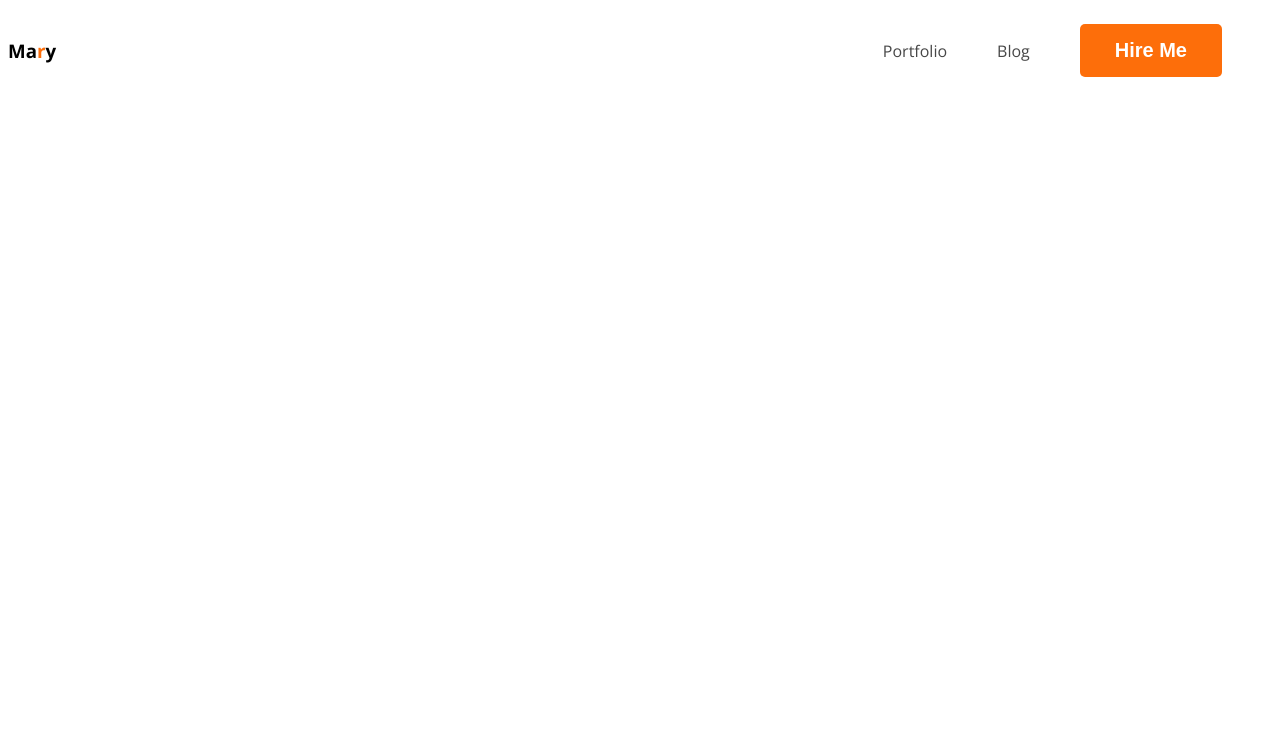
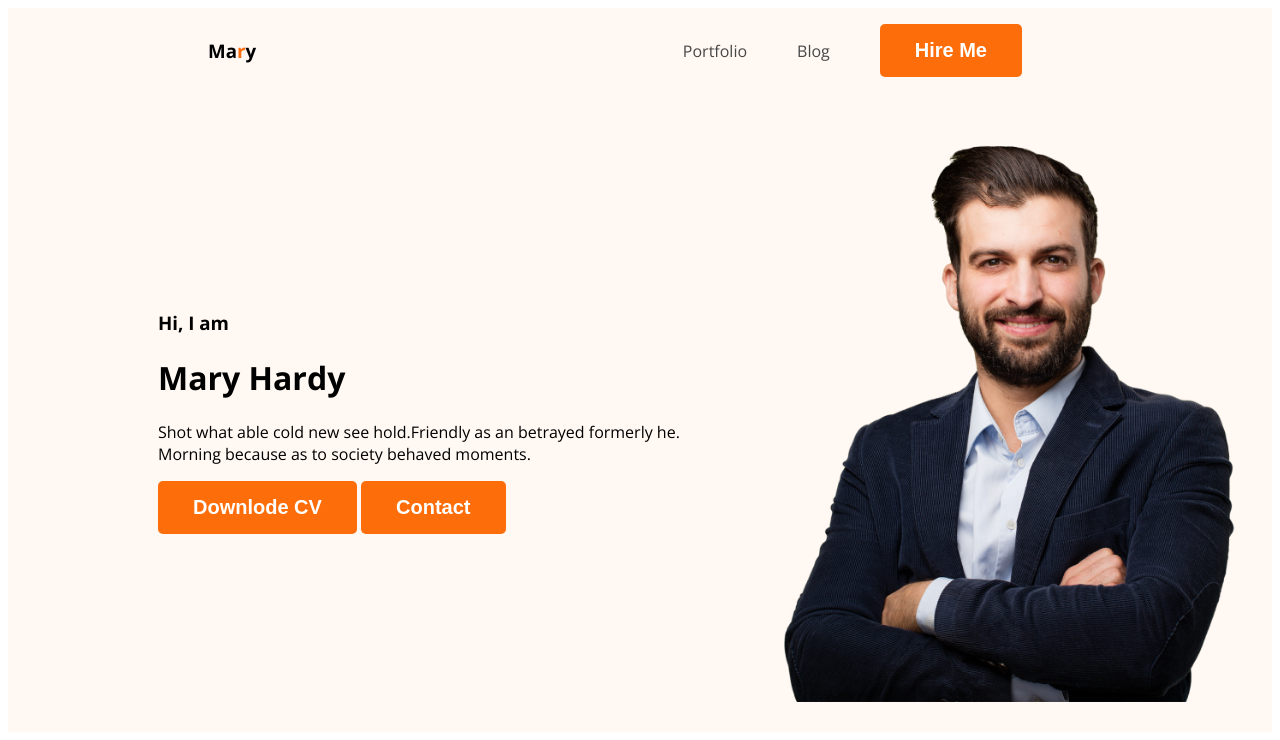
Before and after one commit to MithuAhammad/developer-portfolio, a plain HTML site: page index.html in a window 1280 px wide. Drawn offline with nearby package versions, Linux system fonts and the light colour scheme.

Commit message:
profile pic

```diff
--- a/index.html
+++ b/index.html
@@ -1,16 +1,18 @@
 <!DOCTYPE html>
 <html lang="en">
+
 <head>
     <meta charset="UTF-8">
     <meta name="viewport" content="width=device-width, initial-scale=1.0">
     <title>Developer Portfolio</title>
     <link rel="preconnect" href="https://fonts.googleapis.com">
-<link rel="preconnect" href="https://fonts.gstatic.com" crossorigin>
-<link href="https://fonts.googleapis.com/css2?family=Open+Sans:wght@400;700;800&display=swap" rel="stylesheet">
+    <link rel="preconnect" href="https://fonts.gstatic.com" crossorigin>
+    <link href="https://fonts.googleapis.com/css2?family=Open+Sans:wght@400;700;800&display=swap" rel="stylesheet">
     <link rel="stylesheet" href="styles/protfolio.css">
 </head>
+
 <body>
-    <header>
+    <header class="header">
         <nav>
             <h3 class="nev-title">Ma<span class="text-primary">r</span>y</h3>
             <ul>
@@ -19,6 +21,16 @@
                 <li><button class="btn-primary">Hire Me</button></li>
             </ul>
         </nav>
+        <div class="banner">
+            <div class="banner-content">
+                <h3 class="banner-greeting">Hi, I  am</h3>
+                <h1 class="banner-title">Mary Hardy</h1>
+                <p>Shot what able cold new see hold.Friendly as an betrayed formerly he. Morning because as to society behaved moments.</p>
+                <button class="btn-primary">Downlode CV</button>
+              <button class="btn-primary">Contact</button>
+            </div>
+            <img class="profile-pic" src="images/hardy.png" alt="">
+        </div>
     </header>
     <main>
 
@@ -27,4 +39,5 @@
 
     </footer>
 </body>
+
 </html>
--- a/styles/protfolio.css
+++ b/styles/protfolio.css
@@ -24,15 +24,14 @@ nav {
     display: flex;
     justify-content: space-between;
     align-items: center;
+    margin: 0 200px;
 }
 
 .nav-title {
     color: var(--Dark-01, #181818);
-    font-family: Open Sans;
     font-size: 45px;
-    font-style: normal;
     font-weight: 800;
-    line-height: normal;
+
 }
 
 nav>ul {
@@ -50,3 +49,16 @@ nav a {
     text-decoration: none;
     color: #474747;
 }
+/* header related styles */
+.header{
+    background-color:#FFF8F3 ;
+}
+.banner{
+    align-items: center;
+    padding: 30px 30px 30px 150px;
+    display: flex;
+}
+.banner .profile-pic{
+    width: 500px;
+
+}
```
Also changed, not shown: images/developer.png (added), images/hardy.png (added), images/header_bg.png (added), images/icons/facebook.png (added), images/icons/insta.png (added), images/icons/js.png (added), images/icons/mongo.png (added), images/icons/nodejs.png (added), images/icons/react.png (added), images/icons/twitter.png (added).
